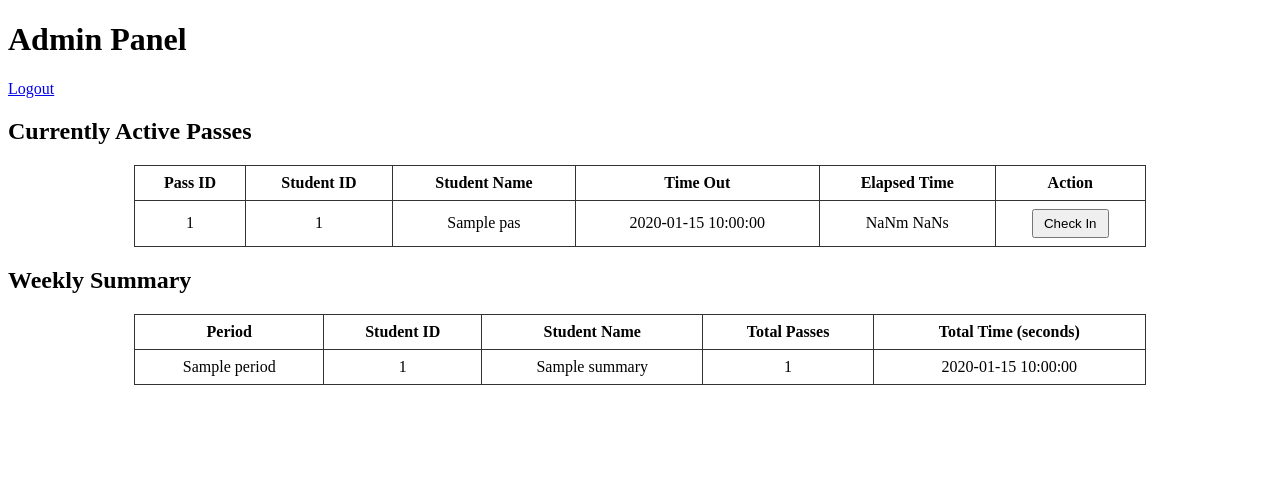
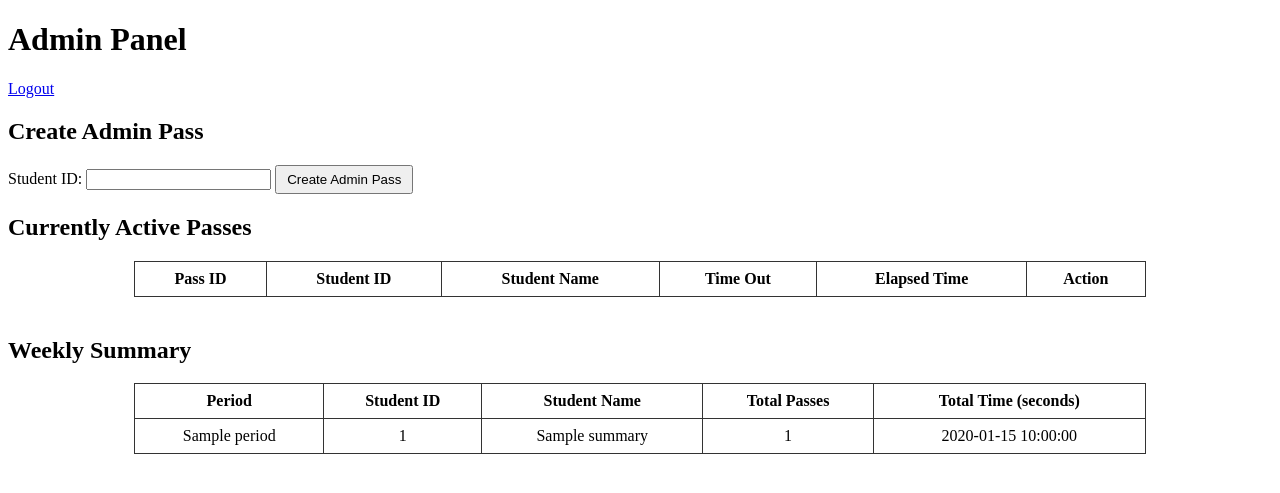
Before and after one commit to InfusedChooch/psychic-waddle, a Flask app: template templates/admin.html in a window 1280 px wide. Shown: the top 493 px of the page. Run offline with Flask 3, Linux system fonts and the light colour scheme; the template is opened without the code that fills it: most values are stand-ins (such as "Sample title", 1, 10 or a date in 2020); lists and menus that the app fills with data are empty.

Commit message:
Add files via upload

```diff
--- a/templates/admin.html
+++ b/templates/admin.html
@@ -4,7 +4,7 @@
     <meta charset="UTF-8">
     <title>Admin Panel - Hall Pass Tracker</title>
     <style>
-        table { border-collapse: collapse; width: 80%; margin: auto; }
+        table { border-collapse: collapse; width: 80%; margin: auto; margin-bottom: 40px; }
         th, td { border: 1px solid #333; padding: 8px; text-align: center; }
         button { padding: 5px 10px; }
     </style>
@@ -13,8 +13,15 @@
     <h1>Admin Panel</h1>
     <a href="{{ url_for('admin_logout') }}">Logout</a>
 
+    <h2>Create Admin Pass</h2>
+    <form id="create-pass-form">
+        <label for="student_id">Student ID:</label>
+        <input type="text" id="student_id" name="student_id" required>
+        <button type="submit">Create Admin Pass</button>
+    </form>
+
     <h2>Currently Active Passes</h2>
-    <table>
+    <table id="active-passes-table">
         <tr>
             <th>Pass ID</th>
             <th>Student ID</th>
@@ -23,18 +30,9 @@
             <th>Elapsed Time</th>
             <th>Action</th>
         </tr>
-        {% for pass in active_passes %}
-        <tr>
-            <td>{{ pass.pass_id }}</td>
-            <td>{{ pass.student_id }}</td>
-            <td>{{ pass.student_name }}</td>
-            <td>{{ pass.time_out }}</td>
-            <td><span id="timer-{{ pass.pass_id }}">0s</span></td>
-            <td><button onclick="manualCheckIn('{{ pass.pass_id }}')">Check In</button></td>
-        </tr>
-        {% endfor %}
     </table>
 
+    <!-- 📝 ADD BACK WEEKLY SUMMARY TABLE -->
     <h2>Weekly Summary</h2>
     <table>
         <tr>
@@ -56,37 +54,80 @@
     </table>
 
     <script>
-        const passTimes = {
-            {% for pass in active_passes %}
-                '{{ pass.pass_id }}': '{{ pass.time_out }}',
-            {% endfor %}
-        };
+        let passTimes = {};
+
+        function loadActivePasses() {
+            fetch('/admin_passes')
+                .then(res => res.json())
+                .then(data => {
+                    const table = document.getElementById('active-passes-table');
+                    while (table.rows.length > 1) table.deleteRow(1);
+                    passTimes = {};
+                    for (const pass of data) {
+                        const row = table.insertRow();
+                        const passIdLabel = (pass.pass_id === '3') ? 'Admin Pass 3' : pass.pass_id;
+                        row.insertCell().textContent = passIdLabel;
+                        row.insertCell().textContent = pass.student_id;
+                        row.insertCell().textContent = pass.student_name;
+                        row.insertCell().textContent = pass.time_out;
+                        const timerCell = row.insertCell();
+                        timerCell.id = `timer-${pass.pass_id}`;
+                        timerCell.textContent = '0s';
+                        const btnCell = row.insertCell();
+                        const btn = document.createElement('button');
+                        btn.textContent = 'Check In';
+                        btn.onclick = () => manualCheckIn(pass.pass_id);
+                        btnCell.appendChild(btn);
+                        passTimes[pass.pass_id] = pass.time_out;
+                    }
+                });
+        }
 
         function updateTimers() {
             const now = new Date();
-            for (const [passId, timeOut] of Object.entries(passTimes)) {
-                const [h, m, s] = timeOut.split(':').map(Number);
+            for (const [passId, timeOutStr] of Object.entries(passTimes)) {
+                const parts = timeOutStr.split(":").map(Number);
+                if (parts.length !== 3) continue;
                 const timeOutDate = new Date();
-                timeOutDate.setHours(h, m, s, 0);
+                timeOutDate.setHours(parts[0], parts[1], parts[2], 0);
                 let diff = Math.floor((now - timeOutDate) / 1000);
                 if (diff < 0) diff = 0;
                 const minutes = Math.floor(diff / 60);
                 const seconds = diff % 60;
-                document.getElementById('timer-' + passId).textContent =
-                    `${minutes}m ${seconds}s`;
+                const display = `${minutes}m ${seconds}s`;
+                const timerElem = document.getElementById(`timer-${passId}`);
+                if (timerElem) timerElem.textContent = display;
             }
         }
-        setInterval(updateTimers, 1000);
-        updateTimers();
 
         function manualCheckIn(passId) {
             fetch(`/admin_checkin/${passId}`, { method: 'POST' })
                 .then(res => res.json())
                 .then(data => {
                     alert(data.message);
-                    location.reload();
+                    loadActivePasses();
                 });
         }
+
+        document.getElementById('create-pass-form').addEventListener('submit', function(e) {
+            e.preventDefault();
+            const studentId = document.getElementById('student_id').value.trim();
+            fetch('/admin_create_pass', {
+                method: 'POST',
+                headers: { 'Content-Type': 'application/json' },
+                body: JSON.stringify({ student_id: studentId })
+            })
+            .then(res => res.json())
+            .then(data => {
+                alert(data.message);
+                loadActivePasses();
+                this.reset();
+            });
+        });
+
+        setInterval(updateTimers, 1000);
+        setInterval(loadActivePasses, 5000);
+        loadActivePasses();
     </script>
 </body>
 </html>
```
Also changed, not shown: templates/index.html (+19 -82 lines).
